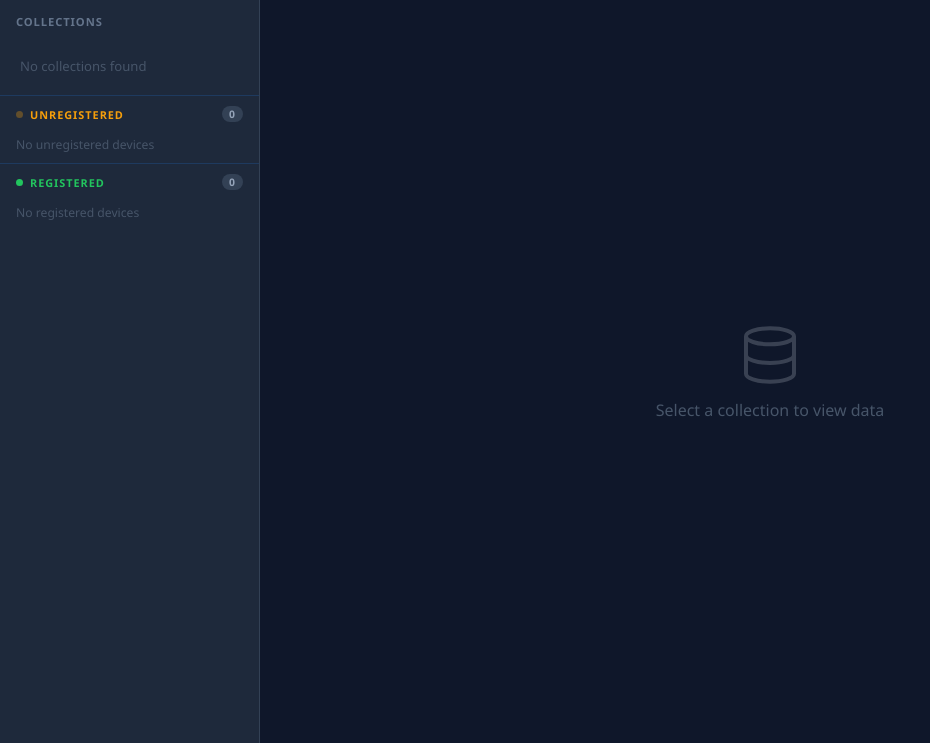
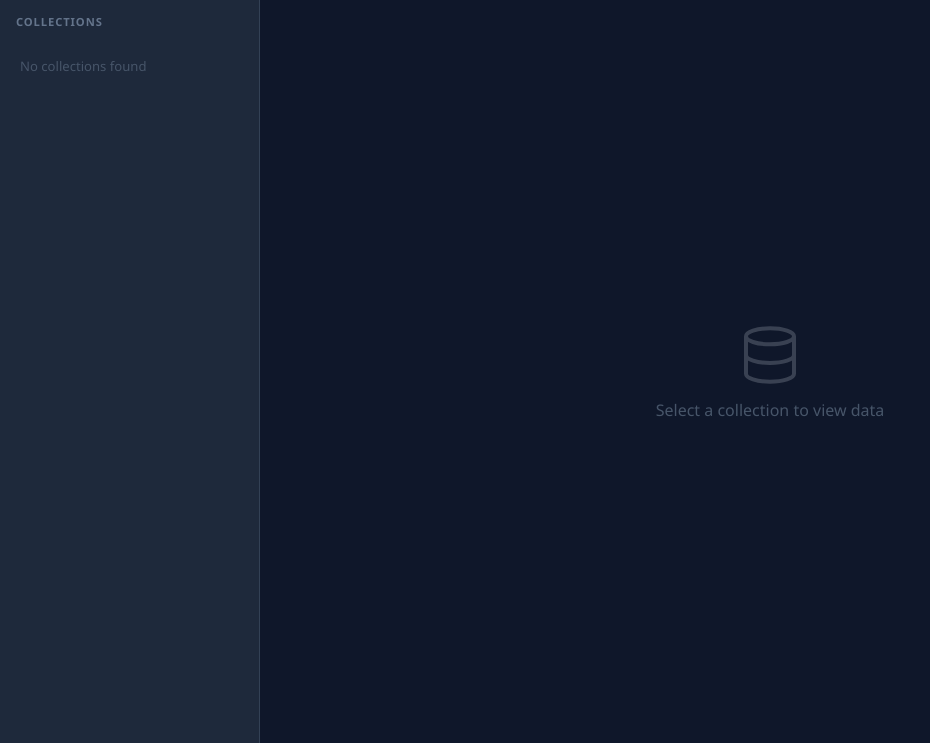
Before and after one commit to Sujay-Patel-GitHub/GPS-150-Rathyatra, a Flask app: page /mongo_viewer in a window 1280 px wide. Shown: the part 61-804 px from the top of the page, without its empty margins (0-930 px from the left). Run offline with Flask 3, Linux system fonts and the light colour scheme; data that the repository does not hold is empty.

Commit message:
Remove registered/unregistered device panels from mongo viewer

```diff
--- a/templates/mongo_viewer.html
+++ b/templates/mongo_viewer.html
@@ -132,24 +132,6 @@
   <div class="sidebar">
     <div class="sidebar-title">Collections</div>
     <div id="colList"><div style="padding:20px;color:#475569;font-size:.82rem;">Loading...</div></div>
-
-    <!-- Unregistered Devices -->
-    <div class="dev-section">
-      <div class="dev-section-title unreg">
-        <span class="dot-badge"></span> Unregistered
-        <span class="dev-count" id="unregCount">0</span>
-      </div>
-      <div id="unregList"><div class="dev-empty">No unregistered devices</div></div>
-    </div>
-
-    <!-- Registered Devices -->
-    <div class="dev-section">
-      <div class="dev-section-title reg">
-        <span class="dot-badge"></span> Registered
-        <span class="dev-count" id="regCount">0</span>
-      </div>
-      <div id="regList"><div class="dev-empty">No registered devices</div></div>
-    </div>
 
   </div>
   <div class="main" id="mainPanel">
```
